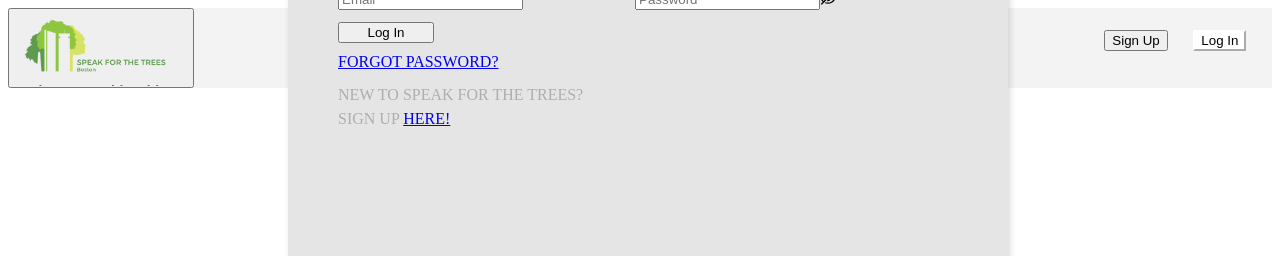
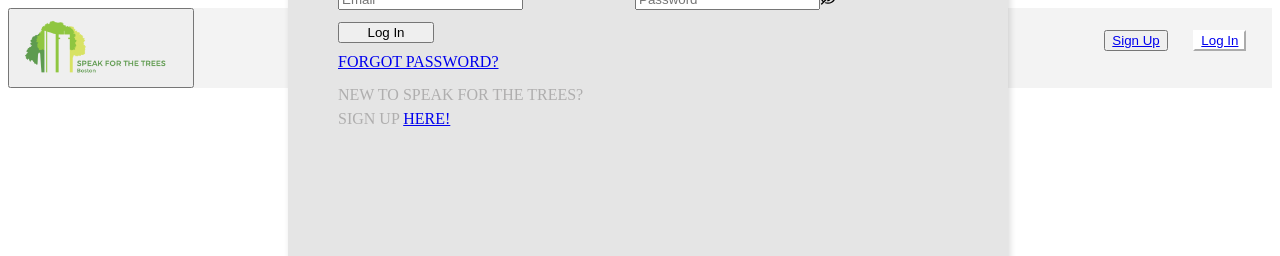
Before and after one commit to Code-4-Community/speak-for-the-trees-frontend, a React (Create React App) app: page /login in a window 1280 px wide. Shown: the top 256 px of the page. Built offline with nearby package versions, Linux system fonts and the light colour scheme.

Commit message:
Clean nav bar

```diff
--- a/src/App.tsx
+++ b/src/App.tsx
@@ -11,7 +11,7 @@ import {
   PrivilegeLevel,
   UserAuthenticationReducerState,
 } from './auth/ducks/types';
-import { getPrivilegeLevel } from './auth/ducks/selectors';
+import { getPrivilegeLevel, getUserFullName } from './auth/ducks/selectors';
 import { C4CState } from './store';
 
 import styled from 'styled-components';
@@ -81,6 +81,10 @@ const App: React.FC = () => {
     return getPrivilegeLevel(state.authenticationState.tokens);
   });
 
+  const userName: string = useSelector((state: C4CState) => {
+    return getUserFullName(state.authenticationState.userData);
+  });
+
   return (
     <>
       <Helmet>
@@ -92,7 +96,16 @@ const App: React.FC = () => {
       </Helmet>
       <Router>
         <AppLayout>
-          <NavBar />
+          <NavBar
+            userName={
+              privilegeLevel !== PrivilegeLevel.NONE ? userName : undefined
+            }
+            isAdmin={
+              privilegeLevel === PrivilegeLevel.ADMIN ||
+              privilegeLevel === PrivilegeLevel.SUPER_ADMIN
+            }
+            onLogout={() => {}}
+          />
           <Layout.Content>
             {(() => {
               switch (privilegeLevel) {
--- a/src/components/navBar/index.tsx
+++ b/src/components/navBar/index.tsx
@@ -1,31 +1,15 @@
 import React from 'react';
-import { useHistory } from 'react-router-dom';
-import {
-  PrivilegeLevel,
-  UserAuthenticationReducerState,
-} from '../../auth/ducks/types';
 import { Routes } from '../../App';
 import styled from 'styled-components';
-import { Avatar, Button, Dropdown, Menu, Row, Col, Typography } from 'antd';
-import { UserOutlined } from '@ant-design/icons';
+import { Col, Row } from 'antd';
 import useWindowDimensions, { WindowTypes } from '../windowDimensions';
-import { getPrivilegeLevel, getUserFullName } from '../../auth/ducks/selectors';
-import { connect, useDispatch, useSelector } from 'react-redux';
-import { C4CState } from '../../store';
 import MobileNavBar from '../mobileComponents/mobileNavBar';
-import {
-  BACKGROUND_GREY,
-  BLACK,
-  DARK_GREEN,
-  LIGHT_GREEN,
-  MID_GREEN,
-  WHITE,
-} from '../../utils/colors';
+import { BACKGROUND_GREY, MID_GREEN } from '../../utils/colors';
 import sfttLogo from '../../assets/images/sfttNameLogo.png';
 import bostonLogo from '../../assets/images/bostonParksLogo.png';
 import c4cLogo from '../../assets/images/c4cTextLogo.png';
-import { asyncRequestIsComplete } from '../../utils/asyncRequest';
-import { logout } from '../../auth/ducks/thunks';
+import { LinkButton } from '../linkButton';
+import NavExtra from '../navExtra';
 
 const NavContainer = styled.div`
   box-shadow: '0 4px 2px -2px grey';
@@ -36,14 +20,6 @@ const NavContainer = styled.div`
   min-height: 80px;
   padding: 0;
   overflow: hidden;
-`;
-
-const FlexDiv = styled.div`
-  display: flex;
-  float: right;
-  margin-right: 20px;
-  height: 100%;
-  line-height: 9vh;
 `;
 
 const MainLogo = styled.img`
@@ -61,35 +37,7 @@ const C4CLogo = styled.img`
   line-height: 0px;
 `;
 
-const LandingExtraContainer = styled.div`
-  float: right;
-  padding-right: 2vw;
-  padding-top: 22px;
-  height: 100%;
-`;
-
-const SignupButton = styled(Button)`
-  margin-right: 2vw;
-  background-color: ${LIGHT_GREEN},
-  border-color: ${LIGHT_GREEN};
-`;
-
-const LoginButton = styled(Button)`
-  background-color: ${WHITE};
-  border-color: ${WHITE};
-  color: ${BLACK};
-`;
-
-const Name = styled(Typography.Paragraph)`
-  display: inline-block;
-  margin-right: 20px;
-`;
-
-const GreenAvatar = styled(Avatar)`
-  background-color: ${DARK_GREEN};
-`;
-
-const NoHoverShadeButton = styled(Button)`
+const NoHoverShadeButton = styled(LinkButton)`
   height: 100%;
   overflow: hidden;
   &:hover {
@@ -112,25 +60,27 @@ const NavTitleText = styled.div`
 `;
 
 interface NavBarProps {
-  readonly tokens: UserAuthenticationReducerState['tokens'];
+  readonly userName?: string;
+  readonly isAdmin: boolean;
+  readonly onLogout: () => void;
 }
 
-const NavBar: React.FC<NavBarProps> = ({ tokens }) => {
+const NavBar: React.FC<NavBarProps> = ({ userName, isAdmin, onLogout }) => {
   const { windowType } = useWindowDimensions();
-  const history = useHistory();
-  const dispatch = useDispatch();
 
-  const privilegeLevel = useSelector((state: C4CState) =>
-    getPrivilegeLevel(state.authenticationState.tokens),
+  if (windowType === WindowTypes.Mobile) {
+    return (
+      <MobileNavBar
+        isLoggedIn={userName !== undefined}
+        isAdmin={isAdmin}
+        onLogout={onLogout}
+      />
     );
-  const userFullName = useSelector((state: C4CState) =>
-    getUserFullName(state.authenticationState.userData),
-  );
-
-  const isLoggedIn: boolean = privilegeLevel !== PrivilegeLevel.NONE;
-
-  const HeaderTitle = () => (
-    <NoHoverShadeButton type="text" onClick={() => history.push(Routes.HOME)}>
+  } else {
+    return (
+      <NavContainer>
+        {windowType === WindowTypes.Desktop ? (
+          <NoHoverShadeButton type="text" to={Routes.HOME}>
             <Row align="middle">
               <Col span={6}>
                 <MainLogo src={sfttLogo} alt="icon" />
@@ -149,111 +99,15 @@ const NavBar: React.FC<NavBarProps> = ({ tokens }) => {
               </LogoCol>
             </Row>
           </NoHoverShadeButton>
-  );
-
-  const ShortHeaderTitle = () => (
-    <NoHoverShadeButton type="text" onClick={() => history.push(Routes.HOME)}>
+        ) : (
+          <NoHoverShadeButton type="text" to={Routes.HOME}>
             <MainLogo src={sfttLogo} alt="icon" />
           </NoHoverShadeButton>
-  );
-
-  const menu = (
-    <Menu>
-      <Menu.Item
-        onClick={() => {
-          history.push(Routes.SETTINGS);
-        }}
-      >
-        Account Settings
-      </Menu.Item>
-      {(privilegeLevel === PrivilegeLevel.ADMIN ||
-        privilegeLevel === PrivilegeLevel.SUPER_ADMIN) && (
-        <Menu.Item
-          onClick={() => {
-            history.push(Routes.ADMIN);
-          }}
-        >
-          Admins
-        </Menu.Item>
         )}
-      <Menu.Item
-        onClick={() => {
-          if (asyncRequestIsComplete(tokens)) {
-            dispatch(logout());
-            history.go(0);
-          }
-        }}
-      >
-        Log Out
-      </Menu.Item>
-    </Menu>
-  );
-
-  const LandingExtra = () => {
-    return (
-      <LandingExtraContainer>
-        <SignupButton
-          type="primary"
-          htmlType="submit"
-          size={'large'}
-          onClick={() => history.push(Routes.SIGNUP)}
-        >
-          Sign Up
-        </SignupButton>
-        <LoginButton
-          type="primary"
-          htmlType="submit"
-          size={'large'}
-          onClick={() => history.push(Routes.LOGIN)}
-        >
-          Log In
-        </LoginButton>
-      </LandingExtraContainer>
-    );
-  };
-
-  const LoggedInExtra = () => {
-    return (
-      <FlexDiv>
-        <Dropdown overlay={menu} placement="bottomRight" arrow>
-          <Typography.Paragraph>
-            <Name>{userFullName}</Name>
-            <GreenAvatar size="large" icon={<UserOutlined />} />
-          </Typography.Paragraph>
-        </Dropdown>
-      </FlexDiv>
-    );
-  };
-
-  switch (windowType) {
-    case WindowTypes.Mobile:
-      return <MobileNavBar isLoggedIn={isLoggedIn} />;
-
-    case WindowTypes.Tablet:
-      return (
-        <NavContainer>
-          <ShortHeaderTitle />
-          {isLoggedIn ? <LoggedInExtra /> : <LandingExtra />}
+        <NavExtra userName={userName} isAdmin={isAdmin} onLogout={onLogout} />
       </NavContainer>
     );
-    case WindowTypes.NarrowDesktop:
-    case WindowTypes.Desktop:
-      return (
-        <NavContainer>
-          <HeaderTitle />
-          {isLoggedIn ? <LoggedInExtra /> : <LandingExtra />}
-        </NavContainer>
-      );
-
-    default:
-      return <></>;
   }
 };
 
-const mapStateToProps = (state: C4CState): NavBarProps => {
-  return {
-    tokens: state.authenticationState.tokens,
-  };
-};
-
-export default connect(mapStateToProps)(NavBar);
+export default NavBar;
--- /dev/null
+++ b/src/components/navExtra/index.tsx
@@ -0,0 +1,92 @@
+import React from 'react';
+import { Routes } from '../../App';
+import styled from 'styled-components';
+import { Avatar, Dropdown, Typography } from 'antd';
+import { UserOutlined } from '@ant-design/icons';
+import { BLACK, DARK_GREEN, LIGHT_GREEN, WHITE } from '../../utils/colors';
+import { LinkButton } from '../linkButton';
+import NavMenu from '../navMenu';
+
+const FlexDiv = styled.div`
+  display: flex;
+  float: right;
+  margin-right: 20px;
+  height: 100%;
+  line-height: 9vh;
+`;
+
+const LandingExtraContainer = styled.div`
+  float: right;
+  padding-right: 2vw;
+  padding-top: 22px;
+  height: 100%;
+`;
+
+const SignupButton = styled(LinkButton)`
+  margin-right: 2vw;
+  background-color: ${LIGHT_GREEN},
+  border-color: ${LIGHT_GREEN};
+`;
+
+const LoginButton = styled(LinkButton)`
+  background-color: ${WHITE};
+  border-color: ${WHITE};
+  color: ${BLACK};
+`;
+
+const Name = styled(Typography.Paragraph)`
+  display: inline-block;
+  margin-right: 20px;
+`;
+
+const GreenAvatar = styled(Avatar)`
+  background-color: ${DARK_GREEN};
+`;
+
+interface NavExtraProps {
+  readonly userName?: string;
+  readonly isAdmin: boolean;
+  readonly onLogout: () => void;
+}
+
+const NavExtra: React.FC<NavExtraProps> = ({ userName, isAdmin, onLogout }) => {
+  if (userName !== undefined) {
+    return (
+      <FlexDiv>
+        <Dropdown
+          overlay={<NavMenu isAdmin={isAdmin} onLogout={onLogout} />}
+          placement="bottomRight"
+          arrow
+        >
+          <Typography.Paragraph>
+            <Name>{userName}</Name>
+            <GreenAvatar size="large" icon={<UserOutlined />} />
+          </Typography.Paragraph>
+        </Dropdown>
+      </FlexDiv>
+    );
+  } else {
+    return (
+      <LandingExtraContainer>
+        <SignupButton
+          type="primary"
+          htmlType="submit"
+          size={'large'}
+          to={Routes.SIGNUP}
+        >
+          Sign Up
+        </SignupButton>
+        <LoginButton
+          type="primary"
+          htmlType="submit"
+          size={'large'}
+          to={Routes.LOGIN}
+        >
+          Log In
+        </LoginButton>
+      </LandingExtraContainer>
+    );
+  }
+};
+
+export default NavExtra;
--- /dev/null
+++ b/src/components/navMenu/index.tsx
@@ -0,0 +1,36 @@
+import React from 'react';
+import { Routes } from '../../App';
+import styled from 'styled-components';
+import { Menu } from 'antd';
+import { LinkButton } from '../linkButton';
+
+const MenuLinkButton = styled(LinkButton)`
+  padding-left: 0;
+`;
+
+interface NavMenuProps {
+  readonly isAdmin: boolean;
+  readonly onLogout: () => void;
+}
+
+const NavMenu: React.FC<NavMenuProps> = ({ isAdmin, onLogout }) => {
+  return (
+    <Menu>
+      <Menu.Item>
+        <MenuLinkButton type="text" to={Routes.SETTINGS}>
+          Account Settings
+        </MenuLinkButton>
+      </Menu.Item>
+      {isAdmin && (
+        <Menu.Item>
+          <MenuLinkButton type="text" to={Routes.ADMIN}>
+            Admins
+          </MenuLinkButton>
+        </Menu.Item>
+      )}
+      <Menu.Item onClick={onLogout}>Log Out</Menu.Item>
+    </Menu>
+  );
+};
+
+export default NavMenu;
```
Also changed, not shown: src/components/mobileComponents/mobileNavBar/index.tsx (+11 -46 lines), 1 other file (tests, documents, lock files or other folders). Lines whose indentation alone changed are shown as unchanged.
